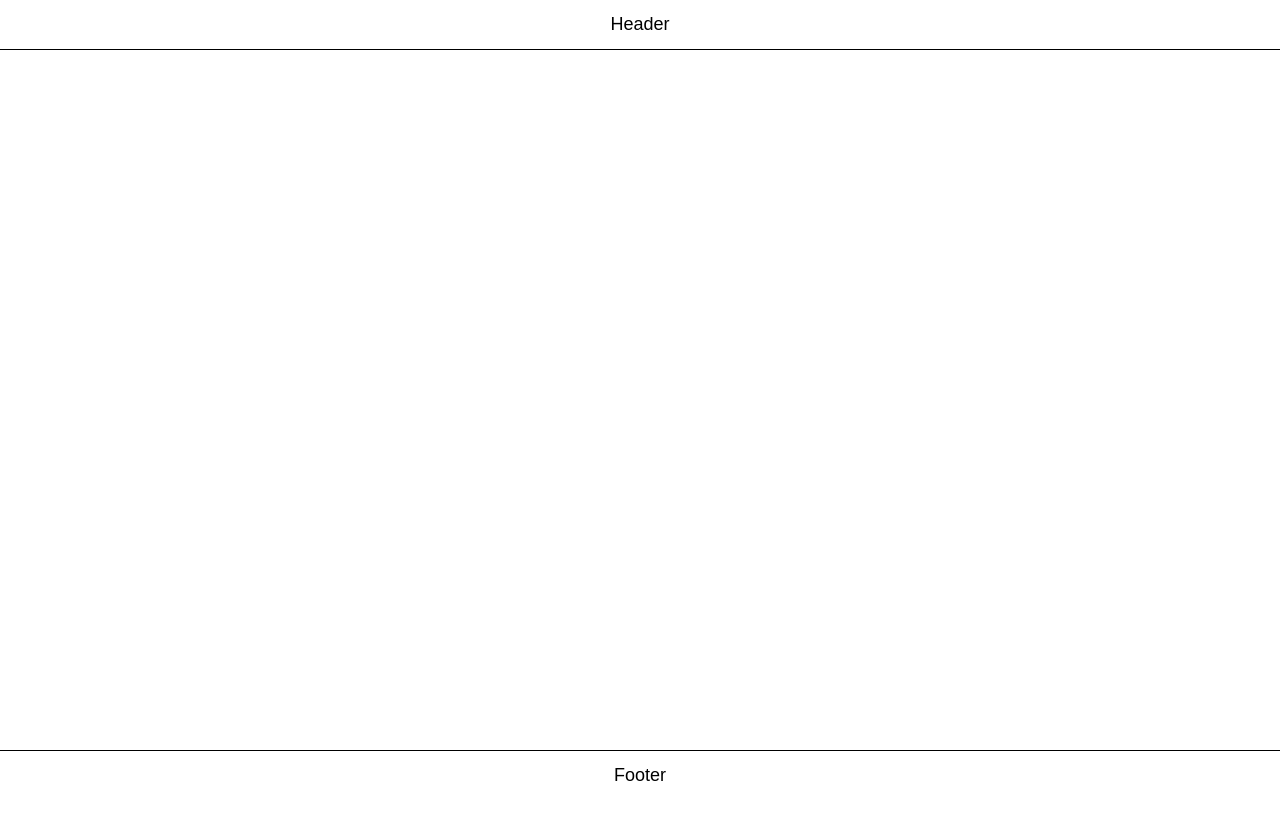
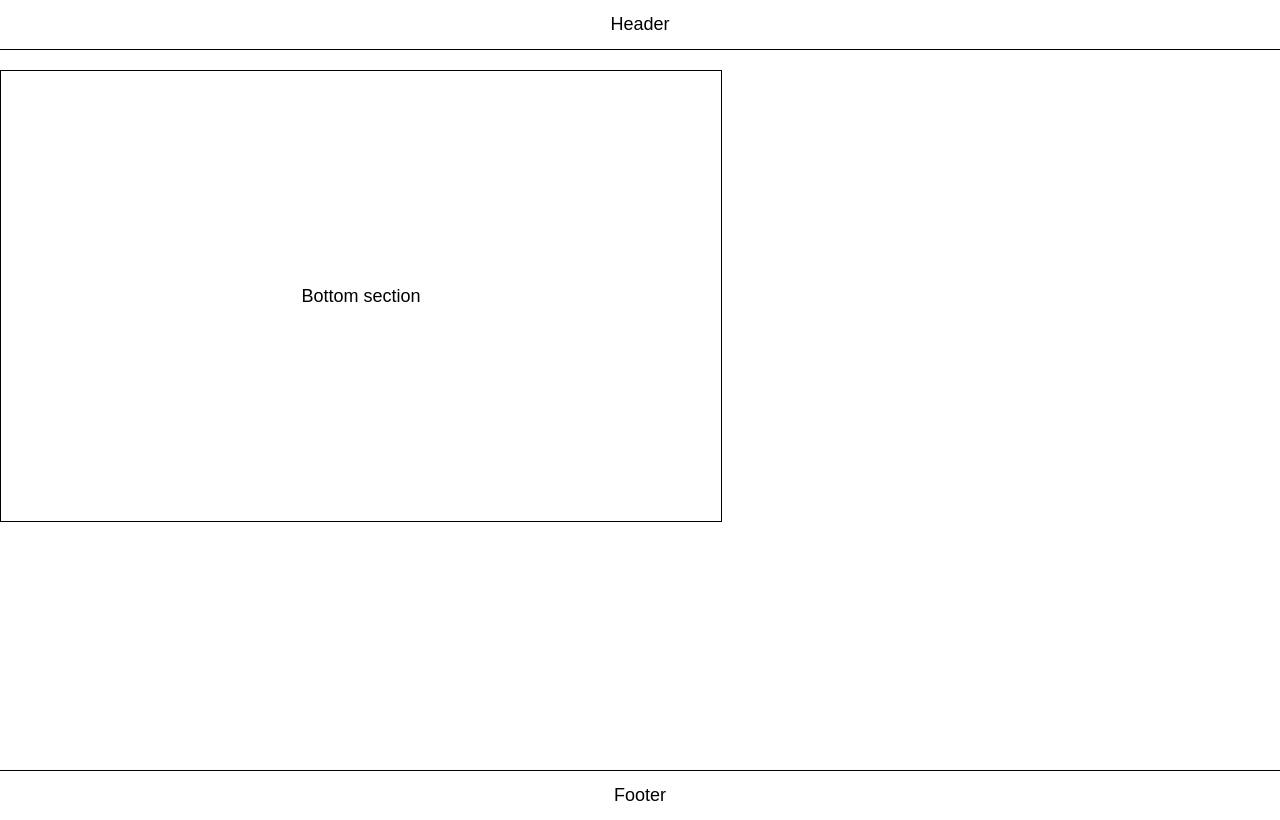
Before and after one commit to ooloo-io/github-flow-marius08210, a website: page src/index.html in a window 1280 px wide. Drawn offline with nearby package versions, Linux system fonts and the light colour scheme.

Commit message:
Add bottom section

```diff
--- a/src/index.html
+++ b/src/index.html
@@ -16,7 +16,11 @@
   <header class= "header">
     Header
   </header>
-  <main class =  "content"></main>
+  <main class =  "content">
+    <section class="section">
+      Bottom section
+    </section>
+  </main>
   <footer class = "footer">
     Footer
   </footer>
--- a/src/styles.css
+++ b/src/styles.css
@@ -22,6 +22,19 @@ footer {
 .content {
   min-height: calc(100vh - 100px);
   width: 720px;
+<<<<<<< HEAD
   max-width: 100%;
+=======
+>>>>>>> Add bottom section
   margin: auto;
 }
+
+.section {
+  height: 450px;
+  width: 100%;
+  margin-top: 20px;
+  display: flex;
+  justify-content: center;
+  align-items: center;
+  border: 1px solid black;
+}
```
